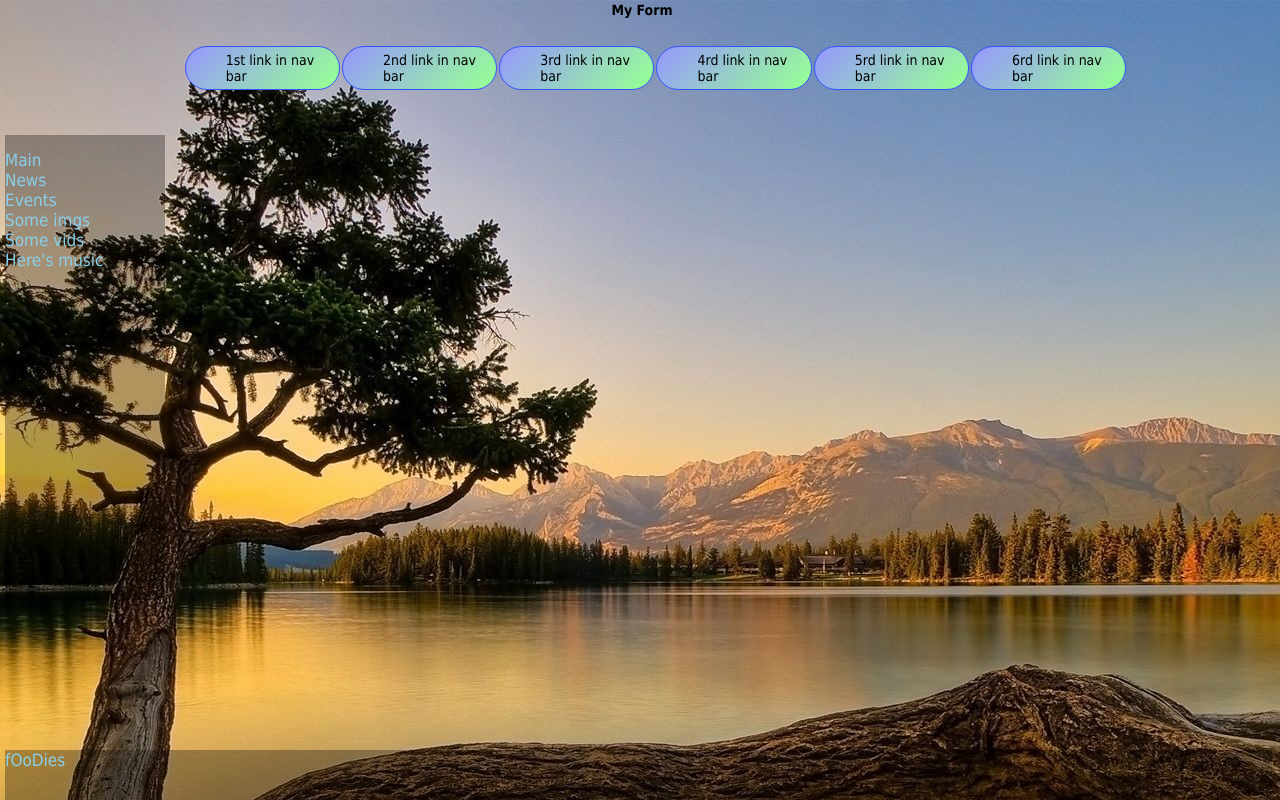
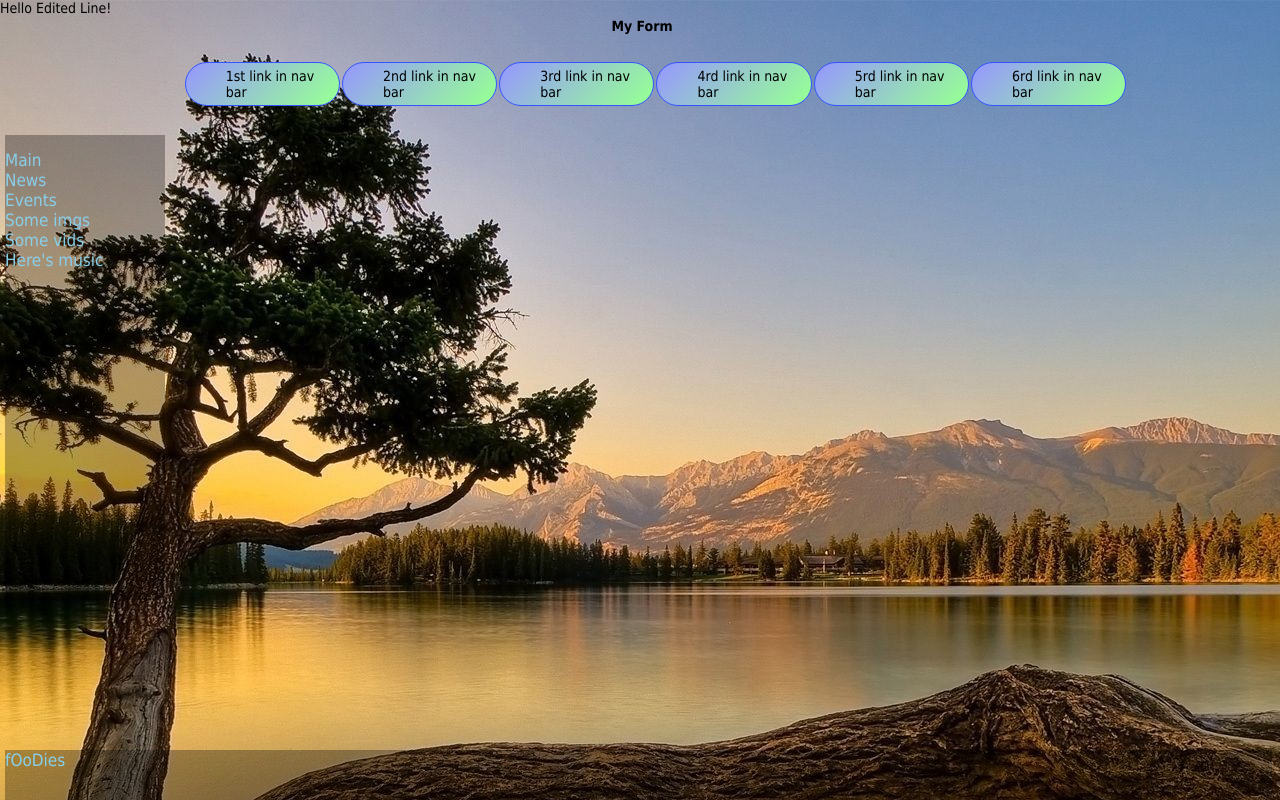
Before and after one commit to jaimelt/Project-Web-Page, a plain HTML site: page index.html in a window 1280 px wide. Drawn offline with Linux system fonts and the light colour scheme; files whose address does not match are found by name.

Commit message:
Update index.html

```diff
--- a/index.html
+++ b/index.html
@@ -5,6 +5,7 @@
     <meta charset="utf-8">
     <title>Exercise, HTML forms</title>
     <link rel="stylesheet" href="styles.css"> </head>
+    Hello Edited Line!
 
 <body>
     <nav role="navigation" class="navbar_top">
```
